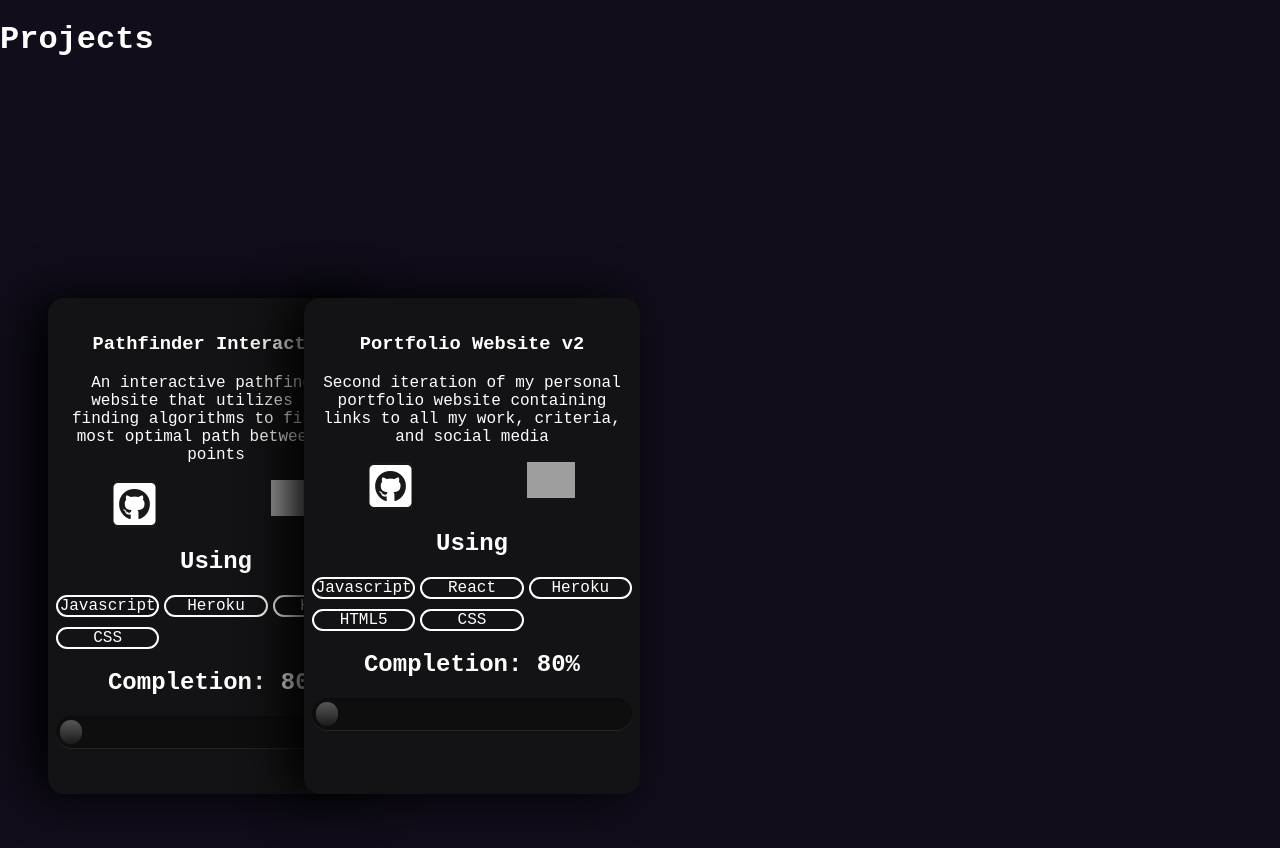
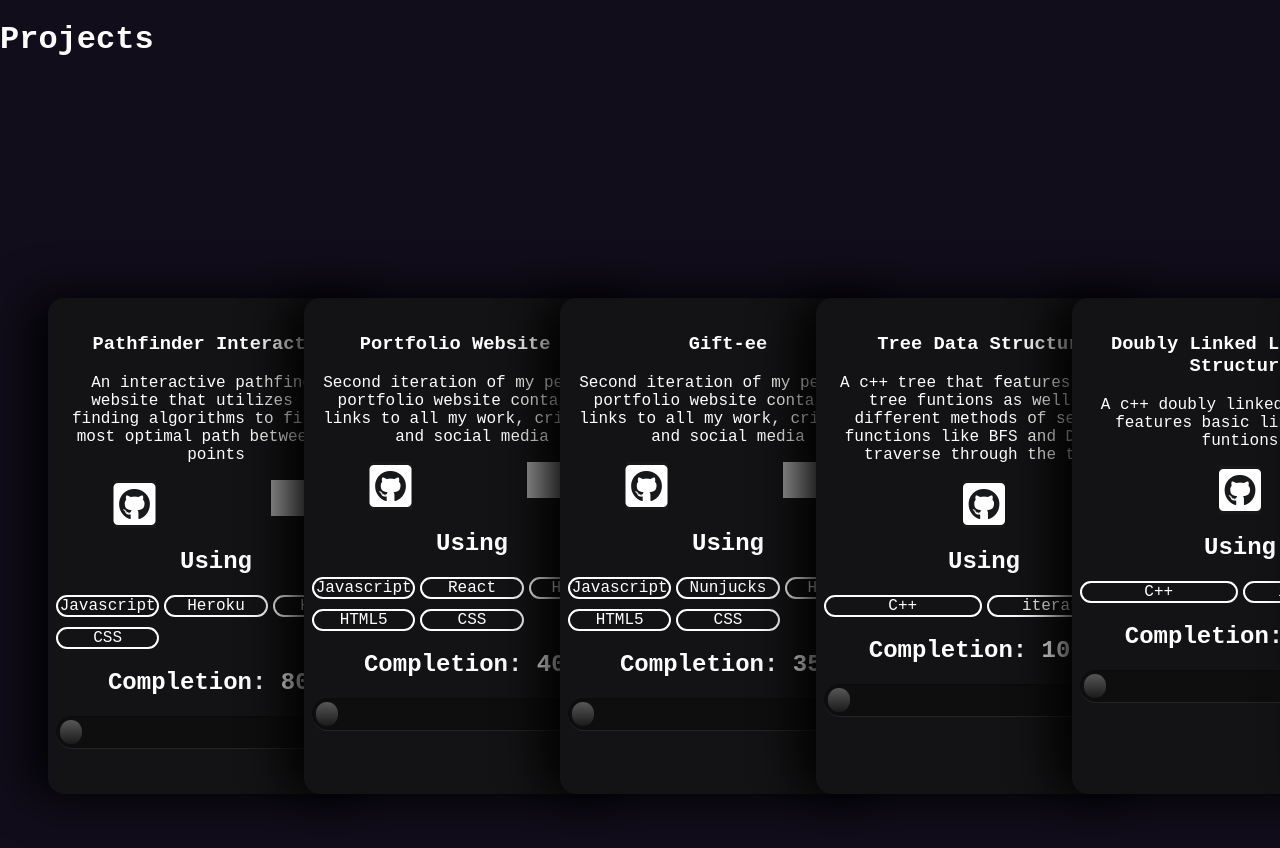
Before and after one commit to AGuyNamedC-Los/carlos-castillo-portfolio, a React (Create React App) app: page / in a window 1280 px wide. Shown: the top 848 px of the page. Built offline with nearby package versions, Linux system fonts and the light colour scheme; grey boxes are pictures that could not be loaded.

Commit message:
added more project cards

```diff
--- a/src/App.css
+++ b/src/App.css
@@ -144,8 +144,21 @@ body {
 }
 
 /* pathfinder interactive progress */
-.card:hover .progress-value {width: 80%;}
+.card:hover:nth-child(1) .progress-value {width: 80%;}
 
 .card:hover .progress-value {
   background-image: linear-gradient(to bottom, #ACF1FF, #0290EE);
 }
+
+/* carlos-castillo-portfolio v2 progress */
+.card:hover:nth-child(2) .progress-value {width: 40%;}
+
+.card:hover:nth-child(3) .progress-value {width: 35%;}
+
+.card:hover:nth-child(4) .progress-value {width: 100%;}
+
+.card:hover:nth-child(5) .progress-value {width: 100%;}
+
+.card:hover:nth-child(6) .progress-value {width: 100%;}
+
+.card:hover:nth-child(7) .progress-value {width: 100%;}
--- a/src/App.js
+++ b/src/App.js
@@ -21,6 +21,7 @@ function App() {
       </header> */}
         <h1>Projects</h1>
         <section className="card-list">
+          {/* Pathfinder Interactive */}
           <article className="card">
               <header>
                 <h1>Pathfinder Interactive</h1>
@@ -45,6 +46,7 @@ function App() {
                 <div className="progress-value"></div>
               </div>
           </article>
+          {/* Portfolio Website v2 */}
           <article className="card">
               <header>
                 <h1>Portfolio Website v2</h1>
@@ -65,8 +67,123 @@ function App() {
                 <span>HTML5</span>
                 <span>CSS</span>
               </div>
-              <h2>Completion: 80%</h2>
-              <div className="progress" data-value="80%">
+              <h2>Completion: 40%</h2>
+              <div className="progress" data-value="40%">
+                <div className="progress-value"></div>
+              </div>
+          </article>
+          {/* Gift-ee */}
+          <article className="card">
+              <header>
+                <h1>Gift-ee</h1>
+                <p>
+                  Second iteration of my personal portfolio website containing links to all
+                  my work, criteria, and social media
+                </p>
+              </header>
+              <div className="project-links">
+                <a href="https://github.com/AGuyNamedC-Los/gift-ee" target="_blank" rel="noopener noreferrer"><i className="fab fa-github-square"></i></a>
+                <a href="https://tranquil-fjord-29285.herokuapp.com/" target="_blank" rel="noopener noreferrer"><img src="https://raw.githubusercontent.com/AGuyNamedC-Los/personal-website/master/public/bitmoji.png" alt="pathfinder interactive"></img></a>
+              </div>
+              <h2>Using</h2>
+              <div className="tools">
+                <span>Javascript</span>
+                <span>Nunjucks</span>
+                <span>Heroku</span>
+                <span>HTML5</span>
+                <span>CSS</span>
+              </div>
+              <h2>Completion: 35%</h2>
+              <div className="progress" data-value="40%">
+                <div className="progress-value"></div>
+              </div>
+          </article>
+          {/* Tree Datastructure */}
+          <article className="card">
+              <header>
+                <h1>Tree Data Structure</h1>
+                <p>
+                  A c++ tree that features basic tree funtions as well as different methods of
+                  search functions like BFS and DFS to traverse through the tree
+                </p>
+              </header>
+              <div className="project-links">
+                <a href="https://github.com/AGuyNamedC-Los/data_structures/tree/master/BasicTree" target="_blank" rel="noopener noreferrer"><i className="fab fa-github-square"></i></a>
+              </div>
+              <h2>Using</h2>
+              <div className="tools">
+                <span>C++</span>
+                <span>iterative</span>
+              </div>
+              <h2>Completion: 100%</h2>
+              <div className="progress" data-value="100%">
+                <div className="progress-value"></div>
+              </div>
+          </article>
+          {/* Doubly Linked List Data Structure */}
+          <article className="card">
+              <header>
+                <h1>Doubly Linked List Data Structure</h1>
+                <p>
+                  A c++ doubly linked list that features basic linked list funtions
+                </p>
+              </header>
+              <div className="project-links">
+                <a href="https://github.com/AGuyNamedC-Los/data_structures/tree/master/DoublyLinkedList" target="_blank" rel="noopener noreferrer"><i className="fab fa-github-square"></i></a>
+              </div>
+              <h2>Using</h2>
+              <div className="tools">
+                <span>C++</span>
+                <span>iterative</span>
+              </div>
+              <h2>Completion: 100%</h2>
+              <div className="progress" data-value="100%">
+                <div className="progress-value"></div>
+              </div>
+          </article>
+          {/* Portfolio Website v1 */}
+          <article className="card">
+              <header>
+                <h1>Portfolio Website v1</h1>
+                <p>
+                  This was my first iteration of a portfolio website, it has since been depricated
+                  and will no longer receive any updates
+                </p>
+              </header>
+              <div className="project-links">
+              <a href="https://github.com/AGuyNamedC-Los/personal-website" target="_blank" rel="noopener noreferrer"><i className="fab fa-github-square"></i></a>
+                <a href="https://serene-wildwood-73140.herokuapp.com/" target="_blank" rel="noopener noreferrer"><img src="https://raw.githubusercontent.com/AGuyNamedC-Los/personal-website/master/public/bitmoji.png" alt="pathfinder interactive"></img></a>
+              </div>
+              <h2>Using</h2>
+              <div className="tools">
+                <span>Javascript</span>
+                <span>React</span>
+                <span>Heroku</span>
+                <span>HTML5</span>
+                <span>CSS</span>
+              </div>
+              <h2>Completion: 100%</h2>
+              <div className="progress" data-value="100%">
+                <div className="progress-value"></div>
+              </div>
+          </article>
+          {/* Connect-3 */}
+          <article className="card">
+              <header>
+                <h1>Connect-3</h1>
+                <p>
+                  Single player game of connect-3 against a Lisp based AI
+                </p>
+              </header>
+              <div className="project-links">
+                <a href="https://github.com/AGuyNamedC-Los/connect-3" target="_blank" rel="noopener noreferrer"><i className="fab fa-github-square"></i></a>
+              </div>
+              <h2>Using</h2>
+              <div className="tools">
+                <span>Lisp</span>
+              </div>
+              <h2>Completion: 100%</h2>
+              <div className="progress" data-value="100%">
                 <div className="progress-value"></div>
               </div>
           </article>
```
